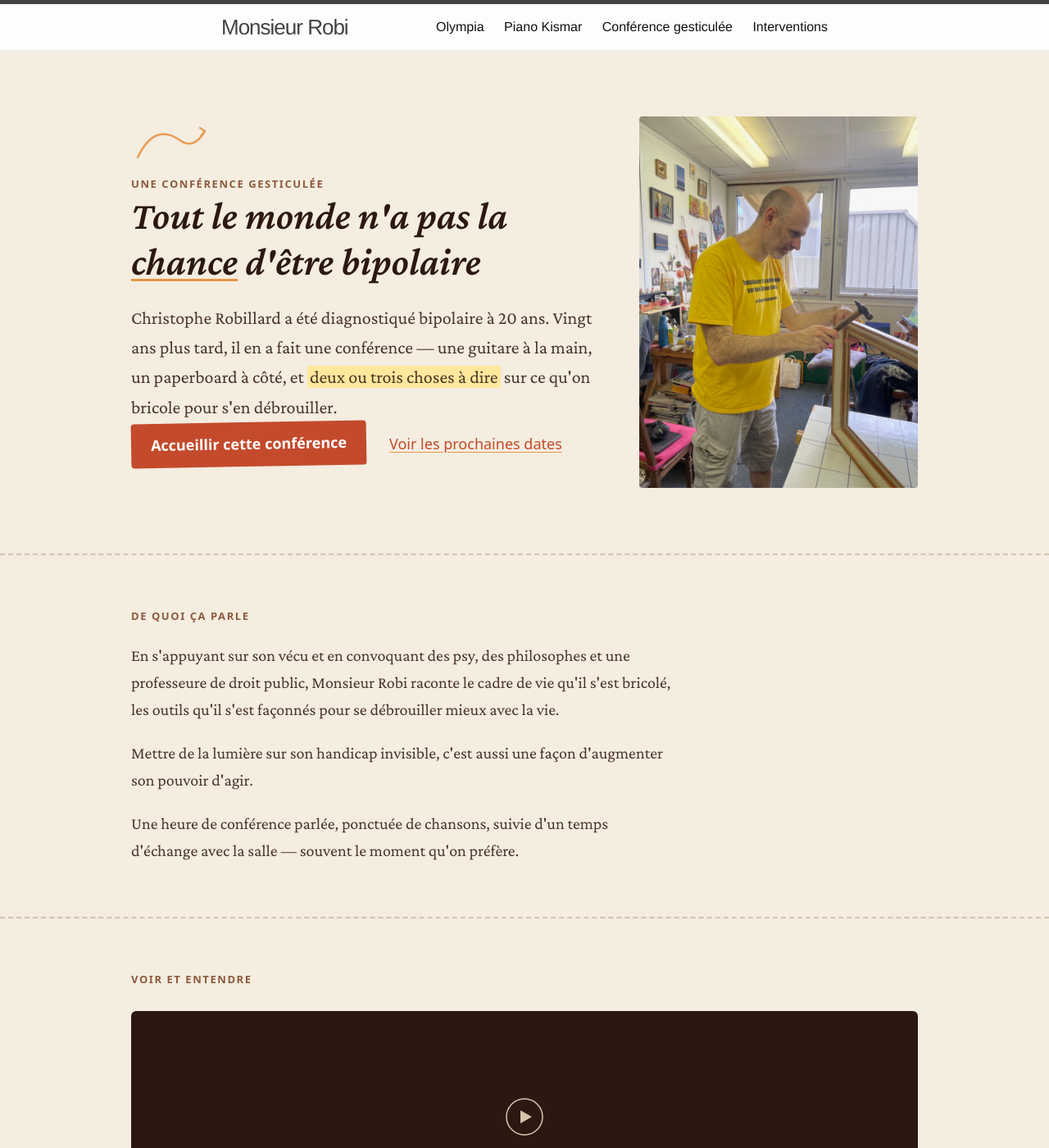
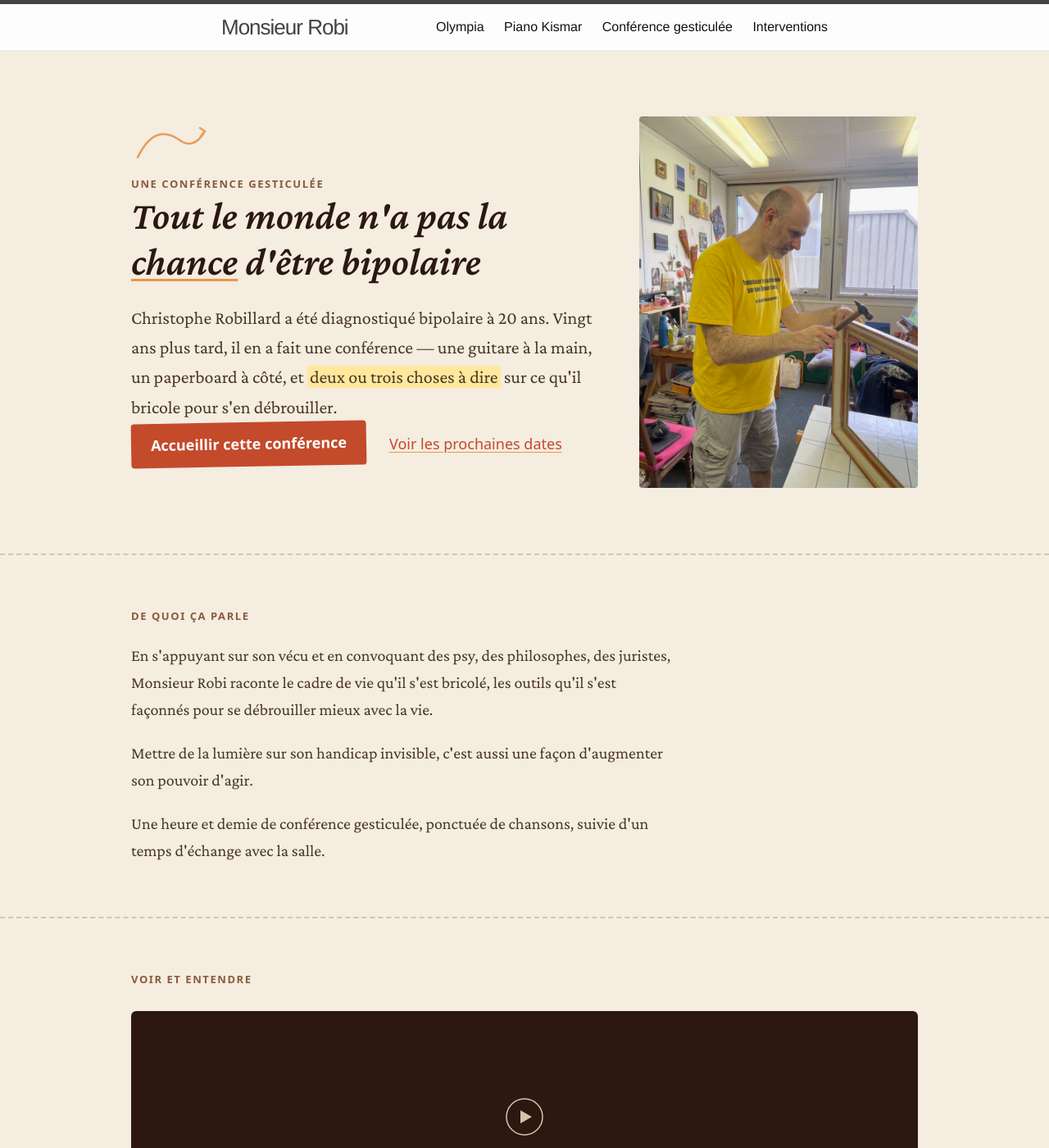
Before and after one commit to MonsieurRobi/monsieurrobi.github.io, a Jekyll site: the page built from 3-bipolaire.md, in a window 1280 px wide and 1400 px high. Shown: the whole window at 82% size. Built offline with Jekyll 4.4.1, drawn with Linux system fonts in a browser that asks for light colours.

Commit message:
update conf wording
pitch and about

```diff
--- a/_data/propositions.yml
+++ b/_data/propositions.yml
@@ -30,22 +30,22 @@ conf:
   pitch: >
     Christophe Robillard a été diagnostiqué bipolaire à 20 ans. Vingt ans plus tard,
     il en a fait une conférence — une guitare à la main, un paperboard à côté, et
-    deux ou trois choses à dire sur ce qu'on bricole pour s'en débrouiller.
+    deux ou trois choses à dire sur ce qu'il bricole pour s'en débrouiller.
   pitch_highlight: "deux ou trois choses à dire"
 
   # Section "De quoi ça parle"
   about:
     - >
-      En s'appuyant sur son vécu et en convoquant des psy, des philosophes et une
-      professeure de droit public, Monsieur Robi raconte le cadre de vie qu'il
+      En s'appuyant sur son vécu et en convoquant des psy, des philosophes, des juristes,
+      Monsieur Robi raconte le cadre de vie qu'il
       s'est bricolé, les outils qu'il s'est façonnés pour se débrouiller mieux
       avec la vie.
     - >
       Mettre de la lumière sur son handicap invisible, c'est aussi une façon
       d'augmenter son pouvoir d'agir.
     - >
-      Une heure de conférence parlée, ponctuée de chansons, suivie d'un temps
-      d'échange avec la salle — souvent le moment qu'on préfère.
+      Une heure et demie de conférence gesticulée, ponctuée de chansons, suivie d'un temps
+      d'échange avec la salle.
 
   # Section "Pour qui"
   audience:
```
